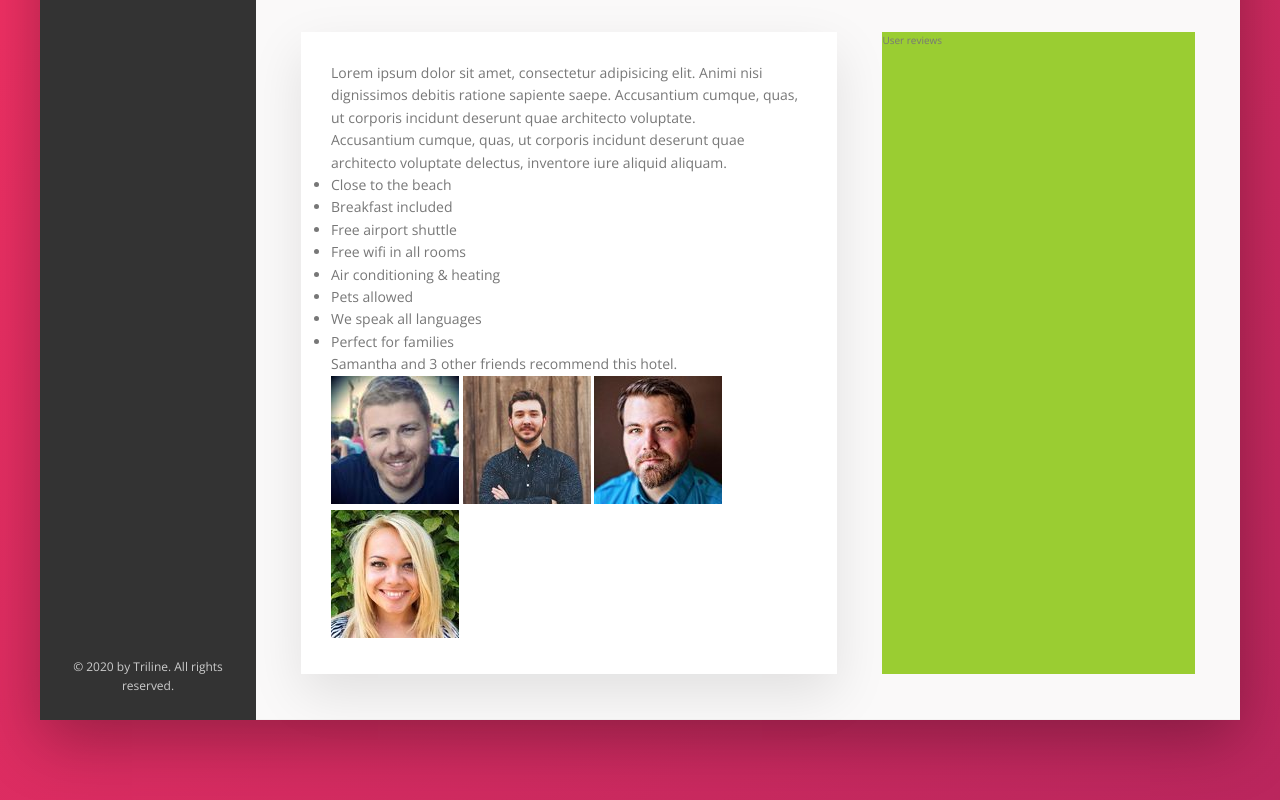
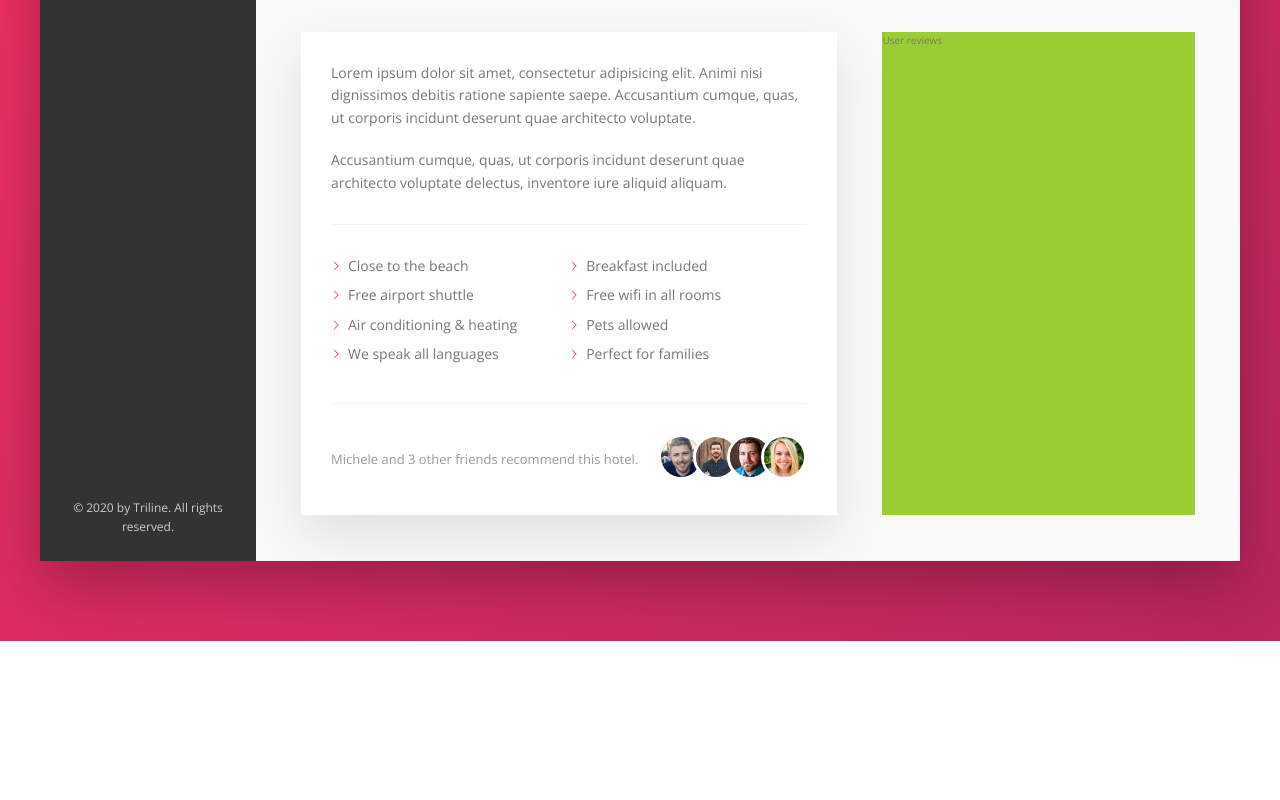
Before and after one commit to jstonedev/triline, a website: page index.html in a window 1280 px wide. Shown: the part 615-1415 px from the top of the page. After the commit the page ends 1256 px from the top, so only its background shows below. Drawn offline with nearby package versions, Linux system fonts and the light colour scheme.

Commit message:
style description section

```diff
--- a/index.html
+++ b/index.html
@@ -183,7 +183,7 @@
 							</ul>
 							<div class="recommend">
 								<p class="recommend__count">
-									Samantha and 3 other friends recommend this hotel.
+									Michele and 3 other friends recommend this hotel.
 								</p>
 								<div class="recommend__friends">
 									<img
--- a/sass/_components.scss
+++ b/sass/_components.scss
@@ -298,3 +298,67 @@
 		box-shadow: none;
 	}
 }
+
+// #########################################
+// PARAGRAPH
+// #########################################
+.paragraph:not(:last-of-type) {
+	margin-bottom: 2rem;
+}
+
+// #########################################
+// LIST
+// #########################################
+.list {
+	list-style: none;
+	margin: 3rem 0;
+	padding: 3rem 0;
+	border-top: var(--line);
+	border-bottom: var(--line);
+	display: flex;
+	flex-wrap: wrap;
+
+	&__item {
+		flex: 0 0 50%;
+		margin-bottom: 0.7rem;
+	}
+
+	&__item::before {
+		content: "";
+		display: inline-block;
+		height: 1rem;
+		width: 1rem;
+		margin-right: 0.7rem;
+		background-color: var(--color-primary);
+		-webkit-mask-image: url(../img/chevron-thin-right.svg);
+		-webkit-mask-size: cover;
+		mask-image: url(../img/chevron-thin-right.svg);
+		mask-size: cover;
+	}
+}
+
+// #########################################
+// RECOMMEND
+// #########################################
+.recommend {
+	font-size: 1.3rem;
+	color: var(--color-grey-dark-3);
+	display: flex;
+	align-items: center;
+
+	&__count {
+		margin-right: auto;
+	}
+
+	&__photo {
+		box-sizing: content-box;
+		height: 4rem;
+		width: 4rem;
+		border-radius: 50%;
+		border: 0.3rem solid white;
+
+		&:not(:last-child) {
+			margin-right: -1.5rem;
+		}
+	}
+}
```
Also changed, not shown: css/style.css, img/icons/aircraft-take-off.svg (deleted), img/icons/bookmark.svg (deleted), img/icons/chat.svg (deleted), img/icons/chevron-thin-right.svg (deleted), img/icons/home.svg (deleted), img/icons/key.svg (deleted), img/icons/location-pin.svg (deleted), img/icons/magnifying-glass.svg (deleted), img/icons/map.svg (deleted), img/icons/star.svg (deleted).
